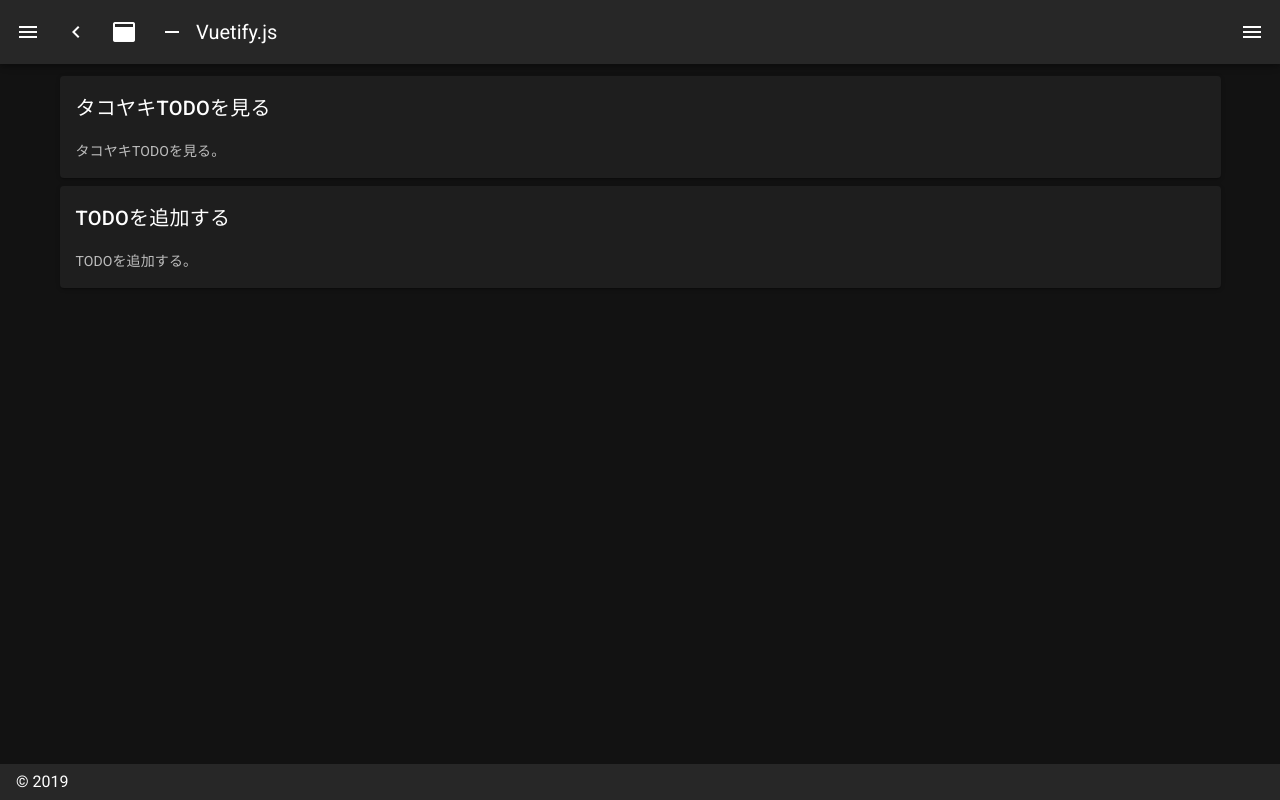
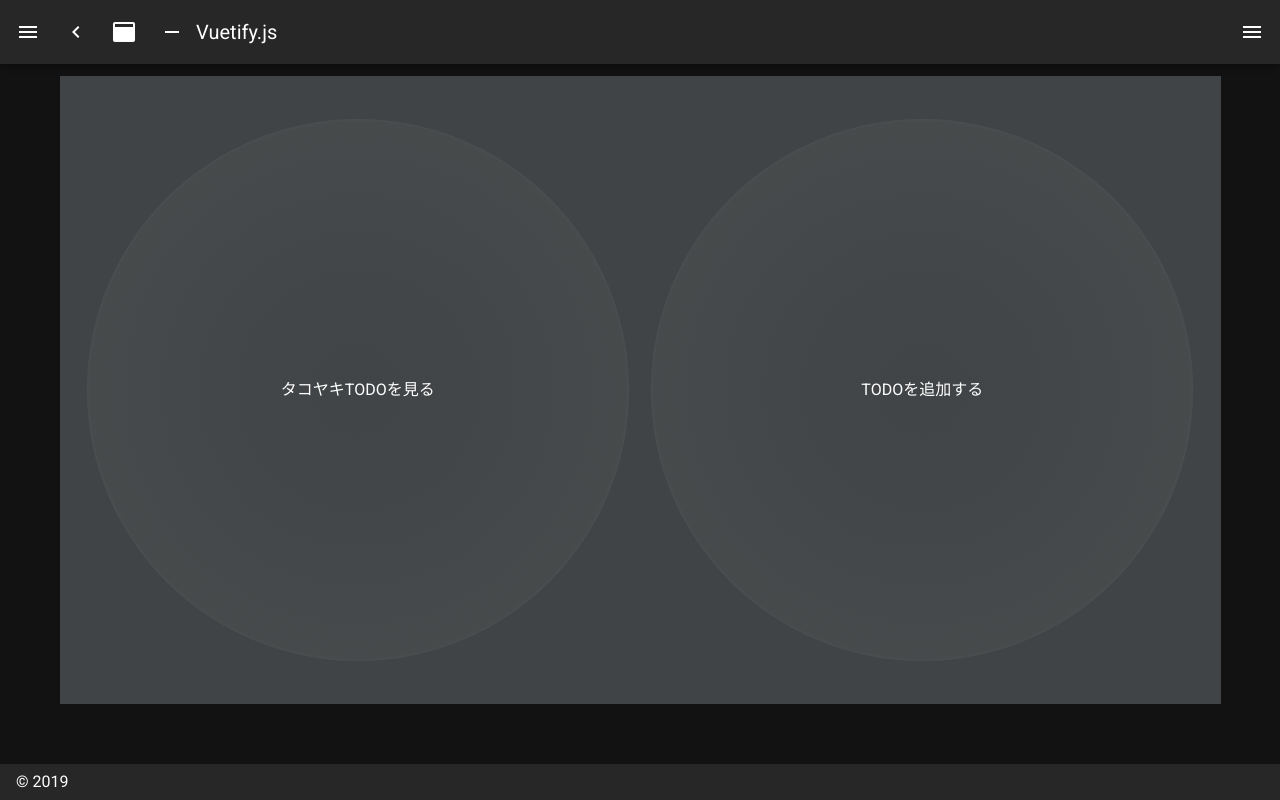
Before and after one commit to ieieiei59/TakoyakiTodo, a Nuxt app: page /todo/list in a window 1280 px wide. Built offline with nearby package versions, Linux system fonts and the light colour scheme.

Commit message:
Todoリストコンポーネントの仮デザインを作成
タコヤキ器風に表示するよう軽くデザイン
Todo達成時の表示をタコヤキの画像にするように、今後していく

```diff
--- a/components/Todo/List.vue
+++ b/components/Todo/List.vue
@@ -1,26 +1,112 @@
 <template>
   <div>
-    <todo-card
-      v-for="todo in todoList"
-      :key="todo.id"
-      :todo="todo"
-      class="mb-2"
-    />
+    <ul class="todo-list">
+      <li
+        v-for="todo in todoList"
+        @click.stop="openTodoModal(todo)"
+        :key="todo.id"
+        :class="{ 'todo-item-container--cleared': todo.isCleared }"
+        class="todo-item-container"
+      >
+        <div
+          :class="{ 'todo-item--cleared': todo.isCleared }"
+          class="todo-item"
+        >
+          {{ todo.title }}
+        </div>
+      </li>
+    </ul>
+
+    <v-dialog v-model="todoDialog.isActive">
+      <v-card v-if="!!todoDialog.todoObj">
+        <v-card-title>{{ todoDialog.todoObj.title }}</v-card-title>
+        <v-card-text>達成しましたか？</v-card-text>
+        <v-card-actions>
+          <v-btn @click.stop="todoDialog.isActive = false">閉じる</v-btn>
+          <v-spacer></v-spacer>
+          <v-btn @click.stop="clearTodo(todoDialog.todoObj)" color="primary"
+            >達成</v-btn
+          >
+        </v-card-actions>
+      </v-card>
+    </v-dialog>
   </div>
 </template>
 
 <script>
-import TodoCard from '@/components/Todo/Card'
 export default {
   name: 'TodoLIst',
-  components: {
-    TodoCard
-  },
-  props: ['todoList'],
+  props: { todoList: Array },
   data() {
-    return {}
+    return {
+      todoDialog: {
+        todoObj: null,
+        isActive: false
+      }
+    }
   },
   created() {},
-  methods: {}
+  methods: {
+    openTodoModal(todo) {
+      if (!todo.isCleared) {
+        this.todoDialog.todoObj = todo
+        this.todoDialog.isActive = true
+      }
+    },
+    clearTodo(todo) {
+      todo.isCleared = true
+      this.todoDialog.isActive = false
+    }
+  }
 }
 </script>
+
+<style lang="scss">
+.todo-list {
+  background-color: #414446;
+  padding-top: 32px;
+  padding-bottom: 32px;
+  padding-left: 16px !important;
+  padding-right: 16px;
+  display: flex;
+  flex-wrap: wrap;
+  justify-content: center;
+  .todo-item-container {
+    position: relative;
+    display: flex;
+    justify-content: center;
+    align-items: center;
+    list-style: none;
+    width: 48%;
+    margin: 1%;
+    background-color: #607d8b2b;
+    background: radial-gradient(
+      circle,
+      rgba(0, 0, 0, 0) 0%,
+      rgba(107, 107, 107, 0.15) 70%,
+      rgb(255, 255, 255) 100%
+    );
+    border-radius: 50%;
+
+    &::before {
+      display: block;
+      width: 0%;
+      padding-bottom: 100%;
+      content: '';
+    }
+    &:hover {
+      box-shadow: 0px 0px 39px -11px #113d55;
+    }
+    &--cleared {
+      background-color: aquamarine;
+    }
+
+    .todo-item {
+      &--cleared {
+        color: gold;
+        text-shadow: 0px 0px 14px #e7e8bc;
+      }
+    }
+  }
+}
+</style>
--- a/models/Todo.js
+++ b/models/Todo.js
@@ -8,6 +8,7 @@ export default class Todo {
     this.description = json.description
     this.addedAt = json.addedAt
     this.editedAt = json.addedAt
+    this.isCleared = json.isCleared
   }
 
   _getDate(dateData, formatStr = 'yyyy/mm/dd HH:MM') {
--- a/models/mock/Todo.js
+++ b/models/mock/Todo.js
@@ -4,13 +4,15 @@ export default [
     title: 'タコヤキTODOを見る',
     description: 'タコヤキTODOを見る。',
     addedAt: new Date(),
-    editedAt: new Date()
+    editedAt: new Date(),
+    isCleared: false
   },
   {
     id: 2,
     title: 'TODOを追加する',
     description: 'TODOを追加する。',
     addedAt: new Date(),
-    editedAt: new Date()
+    editedAt: new Date(),
+    isCleared: false
   }
 ]
```
